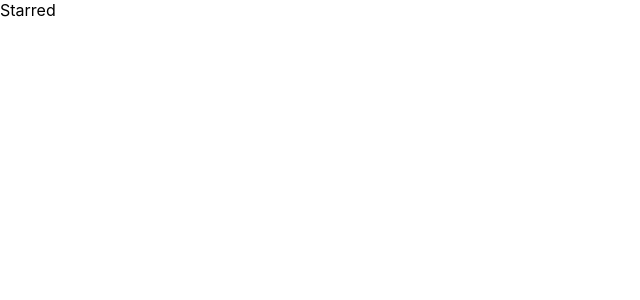
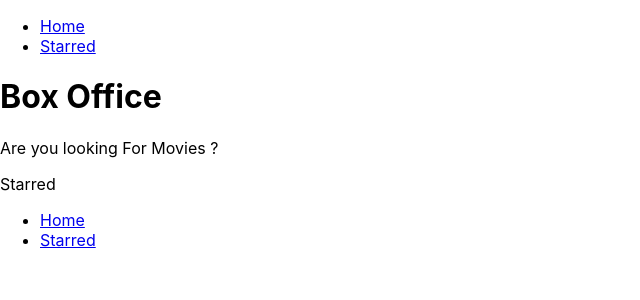
Before and after one commit to shaikh28/Box-Office-App-, a React (Create React App) app: page /Starred in a window 1280 px wide. Shown: the top 300 px of the page, without its empty margins (0-640 px from the left). Built offline with nearby package versions, Linux system fonts and the light colour scheme.

Commit message:
Adding Navigation And title to thew app

```diff
--- a/src/App.jsx
+++ b/src/App.jsx
@@ -2,14 +2,18 @@
 import { BrowserRouter, Routes, Route } from "react-router-dom";
 import Home from "./pages/Home";
 import Starred from "./pages/Starred";
+import MainLayout from "./components/MainLayout";
+
 function App() {
   return (
     <div>
       <BrowserRouter>
         <Routes>
-          <Route path="*" element={<div>Sorry You are at Wrong place</div>} />
+          <Route element={<MainLayout/>} >
           <Route path="/" element={<Home />} />
           <Route path="/Starred" element={<Starred />} />
+          </Route>
+          <Route path="*" element={<div>404 Page Not Found</div>} />
         </Routes>
       </BrowserRouter>
     </div>
--- /dev/null
+++ b/src/components/AppTitle.jsx
@@ -0,0 +1,13 @@
+import React from 'react'
+
+const AppTitle = (props) => {
+    const {title="Box Office",Subtitle="Are you looking For Movies ?"} =props
+  return (
+    <div>
+        <h1>{title}</h1>
+        <p>{Subtitle}</p>
+    </div>
+  )
+}
+
+export default AppTitle
--- /dev/null
+++ b/src/components/MainLayout.jsx
@@ -0,0 +1,18 @@
+import React from "react";
+import { Outlet } from "react-router-dom";
+import AppTitle from "./AppTitle";
+import Navs from "./Navs";
+
+const MainLayout = () => {
+  return (
+
+      <div>
+       <Navs/>
+        <AppTitle/>
+        <Outlet />
+      </div>
+
+  );
+};
+
+export default MainLayout;
--- /dev/null
+++ b/src/components/Navs.jsx
@@ -0,0 +1,29 @@
+import React from "react";
+import { Link } from "react-router-dom";
+
+const Navs = () => {
+  const LINKS = [
+    {
+      text: "Home",
+      to: "/",
+    },
+    {
+      text: "Starred",
+      to: "/Starred",
+    },
+  ];
+  console.log("Navs")
+  return (
+    <div>
+      <ul>
+        {LINKS.map((item) =>(
+          <li key={item.to}>
+            <Link to={item.to}>{item.text}</Link>
+          </li>
+        ))}
+      </ul>
+    </div>
+  );
+};
+
+export default Navs;
--- a/src/pages/Home.jsx
+++ b/src/pages/Home.jsx
@@ -1,11 +1,7 @@
-import React from 'react'
-import { Link } from 'react-router-dom'
+import React from "react";
+import { Link } from "react-router-dom";
 const Home = () => {
-  return (
-    <div>Home
-        <Link to="/Starred"> Starred</Link>
-    </div>
-  )
-}
+  return <div>Home</div>;
+};
 
-export default Home
+export default Home;
--- a/src/pages/Starred.jsx
+++ b/src/pages/Starred.jsx
@@ -1,9 +1,11 @@
-import React from 'react'
+import React from "react";
+import Navs from "../components/Navs";
 
 const Starred = () => {
-  return (
-    <div>Starred</div>
-  )
-}
+  return <div>
+    Starred
+    <Navs/>
+    </div>;
+};
 
-export default Starred
+export default Starred;
```
